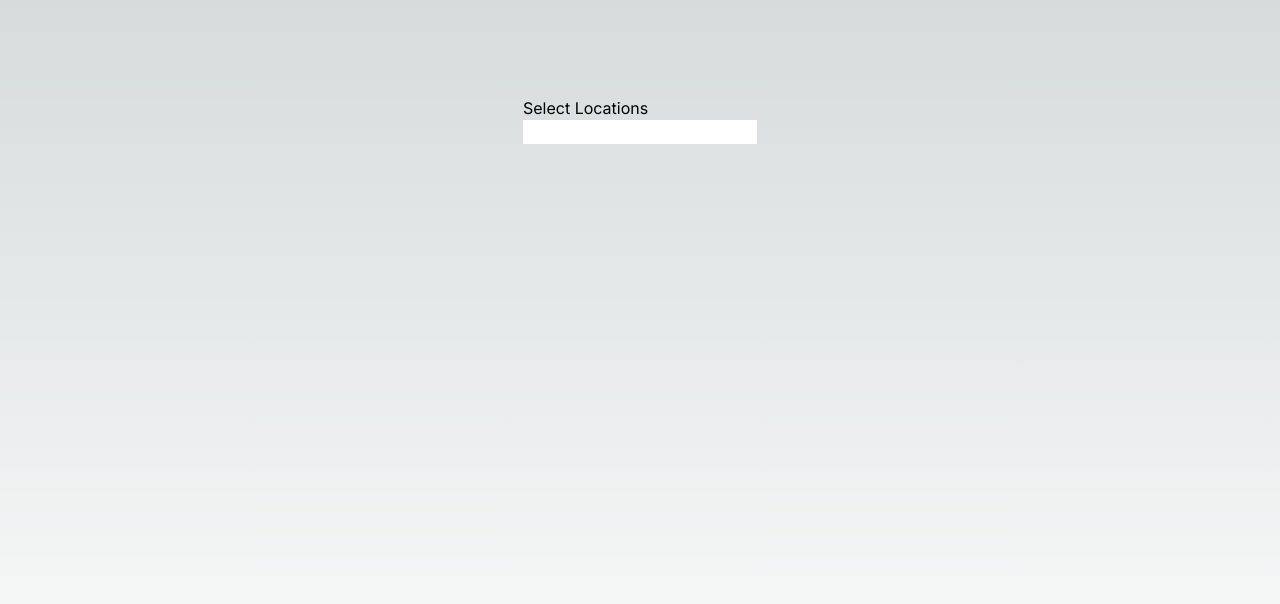
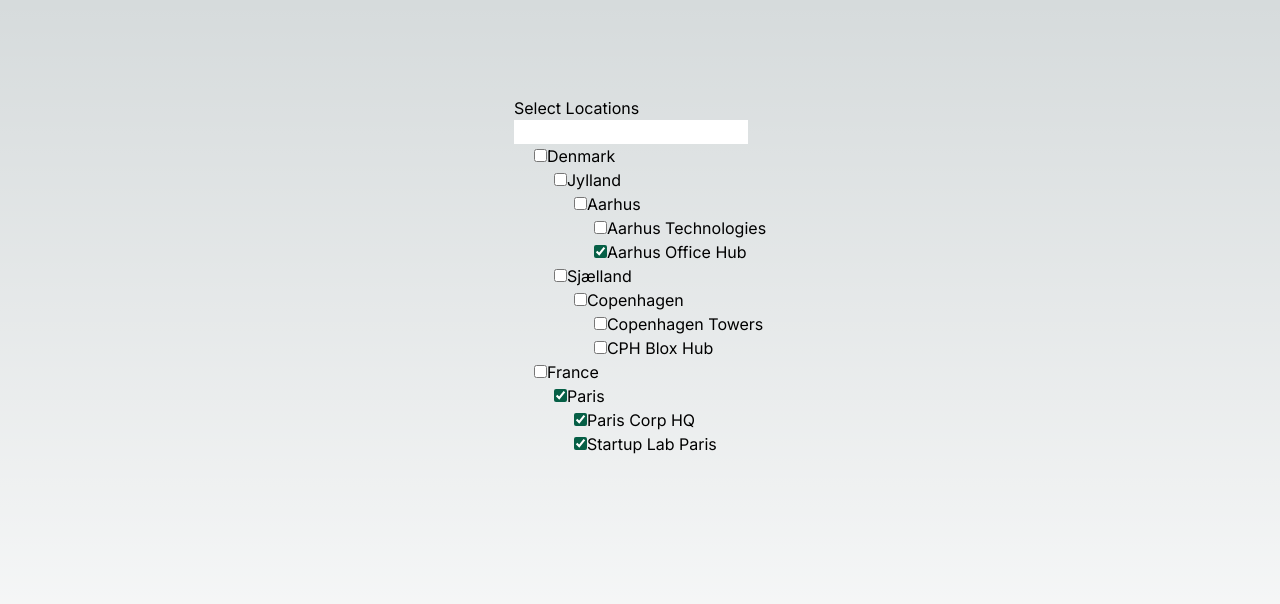
Before and after one commit to stigsen/challenge, a Next.js app: page / in a window 1280 px wide. Shown: the top 604 px of the page. Built offline with nearby package versions, Linux system fonts and the light colour scheme.

Commit message:
Fixed effect on search change

```diff
--- a/app/page.tsx
+++ b/app/page.tsx
@@ -1,13 +1,13 @@
 'use client';
-import React, {Suspense, useState} from "react";
+import React, {Suspense, useEffect, useState} from "react";
 import {ScopeInputProps, TreeViewerComponent} from "@/components/TreeViewerComponent";
 import {dataRepository, searchScope} from "@/components/DataRepository";
+import Spinner from "@/components/Spinner";
 import {Scope} from "@/model/Scope";
-import Spinner from "@/components/Spinner";
 
 export default function Home() {
     const [search, setSearch] = useState<string>('');
-    const [scope, setScope] = useState<Scope>({
+    const [selectedScope, setSelectedScope] = useState<Scope>({
         groups: {
             paris: {}
         },
@@ -15,17 +15,24 @@ export default function Home() {
             "aarhus-office-hub": {}
         },
     });
+    const [selectedSearch, setSelectedSearch] = useState<Scope | undefined>(undefined);
 
-    const scopeInput: ScopeInputProps = {
-        value: scope,
+    const treeData = dataRepository.getTreeData();
+
+    useEffect(() => {
+        setSelectedSearch(searchScope(treeData, search));
+    }, [search]);
+
+    const scope: ScopeInputProps = {
+        value: selectedScope,
         onChange: (newValue) => {
             console.log(newValue)
         },
-        tree: dataRepository.getTreeData(),
-        search: searchScope(dataRepository.getTreeData(), search)
+        tree: treeData,
+        search: selectedSearch
     }
 
-    console.log("search", search, scopeInput.search);
+    console.log("search", search, scope.search);
 
     return (
         <main className="flex min-h-screen flex-col items-center justify-between p-24">
@@ -33,7 +40,7 @@ export default function Home() {
                 <Suspense fallback={<Spinner/>}>
                     <h2 className='place-content-around'>Select Locations</h2>
                     <input type='text' value={search} onChange={(e)=> setSearch(e.target.value)}/>
-                    <TreeViewerComponent  {...scopeInput } />
+                    <TreeViewerComponent { ...scope }  />
                 </Suspense>
             </div>
         </main>
--- a/app/utils.ts
+++ b/app/utils.ts
@@ -1,23 +1,26 @@
 import {Tree} from "@/model/Tree";
+
+export const ids = (obj:any) : string[] => {
+    return Object.keys(obj);
+}
 
 export const getAllParents = (tree: Tree, parentId? : string ) : string[]   => {
     if(!tree || !parentId) return [];
     const group = tree.groups[parentId]
-    const parents = group ? Object.keys(tree.groups[parentId]?.parents) : [];
+    const parents = group ? ids(tree.groups[parentId]?.parents) : [];
     const grandParents = parents?.flatMap(parentId => getAllParents(tree, parentId));
     return [...parents, ...grandParents];
 }
 
 export const getGroups = (tree?: Tree, parentId?: string) => {
     if(!tree) return [];
-    const groups= Object.keys(tree.groups)
-        .filter(groupId => parentId ? tree.groups[groupId].parents[parentId] : Object.keys(tree.groups[groupId].parents).length === 0)
+    return ids(tree.groups)
+        .filter(groupId => parentId ? tree.groups[groupId].parents[parentId] : ids(tree.groups[groupId].parents).length === 0)
         .map(groupId => ({id: groupId, name: tree.groups[groupId].name}));
-    return groups;
 }
 
 export const getLocations = (tree: Tree, parentId?: string) => {
-    return Object.keys(tree.locations)
-        .filter(groupId => parentId ? tree.locations[groupId].parents[parentId] : Object.keys(tree.locations[groupId].parents).length === 0)
+    return ids(tree.locations)
+        .filter(groupId => parentId ? tree.locations[groupId].parents[parentId] : ids(tree.locations[groupId].parents).length === 0)
         .map(groupId => ({id: groupId, name: tree.locations[groupId].name}))
 }
--- a/components/DataRepository.ts
+++ b/components/DataRepository.ts
@@ -1,6 +1,6 @@
 import {Tree} from "@/model/Tree";
 import {Scope} from "@/model/Scope";
-import {getAllParents, getGroups} from "@/app/utils";
+import {getAllParents, ids} from "@/app/utils";
 
 const tree: Tree = {
     locations: {
@@ -90,10 +90,11 @@ export const dataRepository = {
     },
 };
 
-export const searchScope = (tree: Tree, query: string): Scope => {
-    if(!query) return {groups: {}, locations: {}};
+export const searchScope = (tree: Tree, query: string): Scope | undefined => {
+    if(query.length === 0) return undefined;
+
     //Find locations with name matching query
-    const locations = Object.keys(tree.locations)
+    const locations = ids(tree.locations)
         .filter(locationId => tree.locations[locationId].name.toLowerCase().startsWith(query.toLowerCase()))
         .reduce((acc, locationId) => {
             acc[locationId] = {};
@@ -101,8 +102,8 @@ export const searchScope = (tree: Tree, query: string): Scope => {
         }, {} as Scope["locations"]);
 
     //Find groups parent groups of found locations matching query or with name matching query
-    const groups =  Object.keys(locations).reduce((acc, locationKey) => {
-        const parentId = Object.keys(tree.locations[locationKey].parents)[0];
+    const groups =  ids(locations).reduce((acc, locationKey) => {
+        const parentId = ids(tree.locations[locationKey].parents)[0];
         const parents = getAllParents(tree, parentId);
         [ parentId, ...parents].forEach(parentId => {
             acc[parentId] = {};
@@ -111,14 +112,14 @@ export const searchScope = (tree: Tree, query: string): Scope => {
     },{ } as Scope["groups"])
 
     //Find groups that is not in the parent group collection, but still matches query
-    const groupsWithMatchingName = Object.keys(tree.groups)
+    const groupsWithMatchingName = ids(tree.groups)
         .filter(groupId => groups[groupId] !== undefined)
         .filter(groupId => tree.groups[groupId].name.toLowerCase().startsWith(query.toLowerCase()))
         .reduce((acc, groupId) => {
             acc[groupId] = {};
             return acc;
         }, {} as Scope["groups"]);
-    return {
+    return  {
         groups : {...groups, ...groupsWithMatchingName},
         locations,
     }
--- a/components/TreeViewerComponent.tsx
+++ b/components/TreeViewerComponent.tsx
@@ -8,7 +8,7 @@ export interface ScopeInputProps {
     value?: Scope
     onChange?: (newValue: Scope) => void;
     tree?: Tree,
-    search?:Scope
+    search?: Scope
 }
 
 /* Helper factory to create the hierarchy of groups and location components */
@@ -25,24 +25,23 @@ const createNodeComponent = (groupId: string, scopeProps: ScopeInputProps) : any
             key={location.id}
             name={tree.locations[location.id].name}
             checked={!!value.locations[location.id] || !!value.groups[groupId] }
-            visible={ !!search?.locations[location.id]}
+            visible={ !search || !!search?.locations[location.id]}
         />
         ));
 
     // Return component with children
-    console.log("createNodeComponent", groupId);
     return (
         <TreeNodeComponent
             key={groupId}
             name={tree.groups[groupId].name}
             checked={!!value.groups[groupId]}
-            visible={ !!search?.groups[groupId] } >
+            visible={ !search || !!search?.groups[groupId] } >
             {childGroups.concat(locationComponents)}
         </TreeNodeComponent>);
 }
 
-export const TreeViewerComponent = (props: ScopeInputProps, search?: string) => {
-
+export const TreeViewerComponent = (props: ScopeInputProps) => {
+    console.log("Rerender")
     // Get the group roots (ie. got no parents)
     const rootGroups = getGroups(props.tree);
 
```
